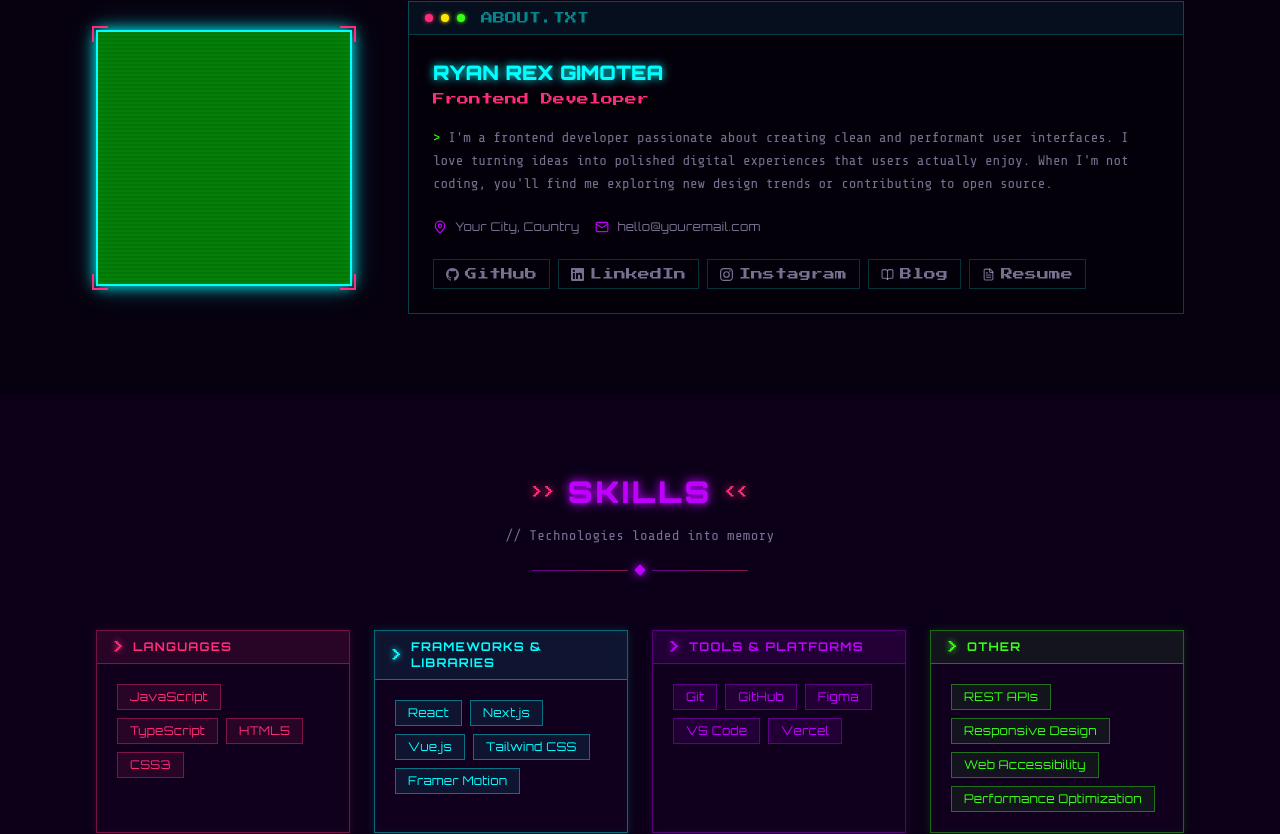
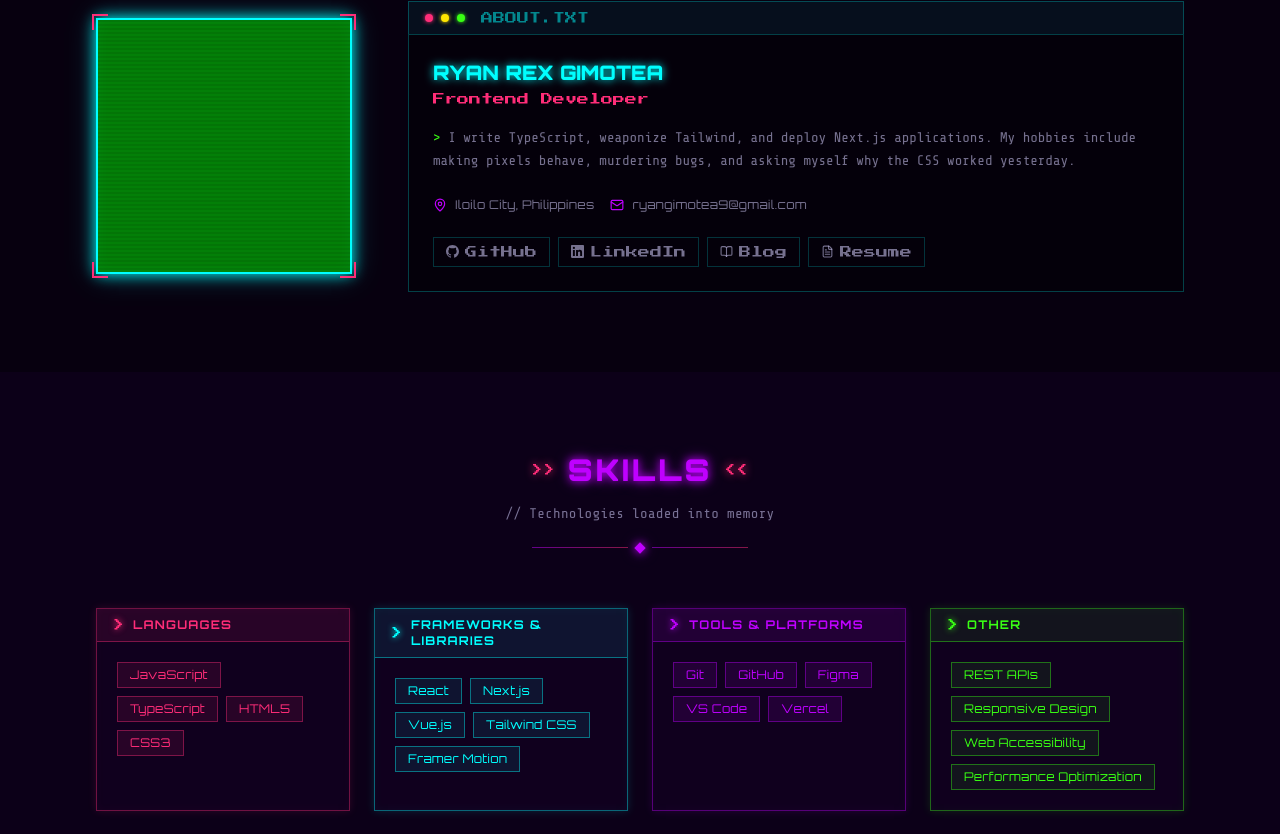
Before and after one commit to nayrxer2/ryanrexgimotea-portfolio, a Next.js app: page / in a window 1280 px wide. Shown: the part 1035-1869 px from the top of the page. Built offline with nearby package versions, Linux system fonts and the light colour scheme.

Commit message:
chore: update text content

```diff
--- a/src/data/portfolio.ts
+++ b/src/data/portfolio.ts
@@ -63,16 +63,16 @@ export const profile: Profile = {
   title: "Frontend Developer",
 
   // TODO: A short, punchy tagline shown beneath your name in the Hero
-  tagline: "I build fast, accessible, and beautiful web experiences.",
+  tagline: "Code. Style. Deploy. Debug. Repeat.",
 
   // TODO: 2–3 sentence bio shown in the About section
-  bio: "I'm a frontend developer passionate about creating clean and performant user interfaces. I love turning ideas into polished digital experiences that users actually enjoy. When I'm not coding, you'll find me exploring new design trends or contributing to open source.",
+  bio: "I write TypeScript, weaponize Tailwind, and deploy Next.js applications. My hobbies include making pixels behave, murdering bugs, and asking myself why the CSS worked yesterday.",
 
   // TODO: Your city / country (e.g. "Manila, Philippines")
-  location: "Your City, Country",
+  location: "Iloilo City, Philippines",
 
   // TODO: Your public contact email
-  email: "hello@youremail.com",
+  email: "ryangimotea9@gmail.com",
 
   // TODO: Path to your avatar/photo — place the file in the public/ folder
   //       and reference it as "/avatar.jpg" (or .png, .webp, etc.)
@@ -88,20 +88,14 @@ export const socials: Social[] = [
   {
     platform: "github",
     // TODO: Replace with your GitHub profile URL
-    url: "https://github.com/yourusername",
+    url: "https://github.com/nayrxer2",
     label: "GitHub",
   },
   {
     platform: "linkedin",
     // TODO: Replace with your LinkedIn profile URL
-    url: "https://linkedin.com/in/yourusername",
+    url: "https://linkedin.com/in/ryan-gimotea",
     label: "LinkedIn",
-  },
-  {
-    platform: "instagram",
-    // TODO: Replace with your Instagram profile URL
-    url: "https://instagram.com/yourusername",
-    label: "Instagram",
   },
   {
     platform: "blog",
@@ -113,7 +107,7 @@ export const socials: Social[] = [
   {
     platform: "resume",
     // TODO: Place your resume PDF at public/resume.pdf — this link will work automatically
-    url: "/resume.pdf",
+    url: "https://github.com/nayrxer2/CV/blob/main/RYAN%20CV.pdf",
     label: "Resume",
   },
 ];
@@ -230,13 +224,13 @@ export const projects: Project[] = [
 export const experiences: Experience[] = [
   {
     // TODO: Company name
-    company: "Company Name",
+    company: "Cogitate",
 
     // TODO: Your role/title at this company
     role: "Frontend Developer",
 
     // TODO: Employment period (e.g. "Jan 2023 – Present")
-    period: "Jan 2023 – Present",
+    period: "Dec 2021 – Jan 2026",
 
     // TODO: 2–3 sentences about your responsibilities and key achievements
     description:
@@ -246,12 +240,12 @@ export const experiences: Experience[] = [
     tech: ["React", "TypeScript", "Next.js"],
   },
   {
-    company: "Previous Company",
-    role: "Junior Frontend Developer",
-    period: "Jun 2021 – Dec 2022",
+    company: "Waffle Time Inc.",
+    role: "Software Developer",
+    period: "May 2019 – Dec 2021",
     description:
       "Describe your responsibilities, key achievements, and impact in this role. Mention specific projects and measurable outcomes where possible.",
-    tech: ["HTML", "CSS", "JavaScript", "Vue.js"],
+    tech: ["MySql", "VB.Net", "CSS", "JavaScript"],
   },
   // TODO: Add more experience entries as needed
 ];
@@ -263,16 +257,16 @@ export const experiences: Experience[] = [
 export const education: Education[] = [
   {
     // TODO: School or university name
-    school: "University Name",
+    school: "Central Philippine University",
 
     // TODO: Degree type (e.g. "Bachelor of Science", "Associate Degree")
     degree: "Bachelor of Science",
 
     // TODO: Field of study
-    field: "Computer Science",
+    field: "Information Technology",
 
     // TODO: Attendance period (e.g. "2017 – 2021")
-    period: "2017 – 2021",
+    period: "2012 – 2018",
 
     // TODO: Optional — short description or notable achievements (remove if not needed)
     description:
```
Also changed, not shown: src/components/sections/Hero.tsx (+77 -33 lines).
